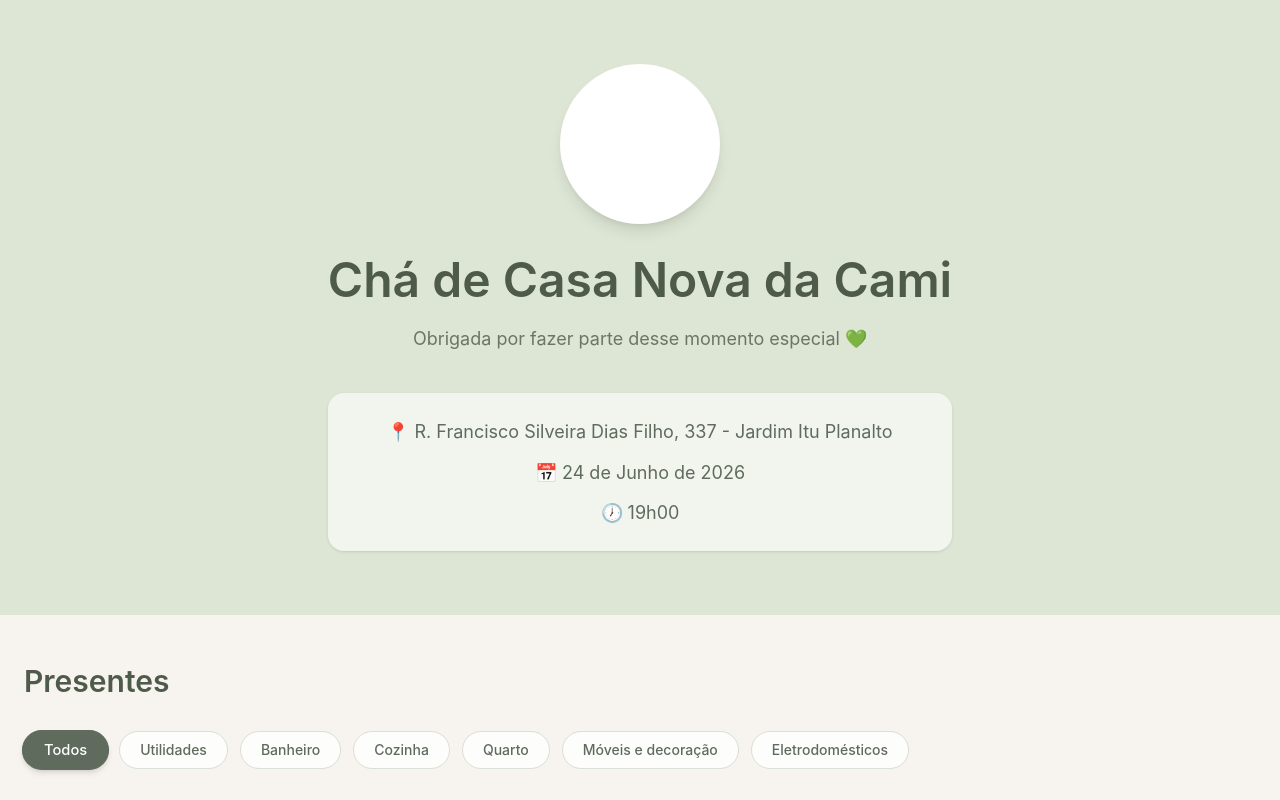
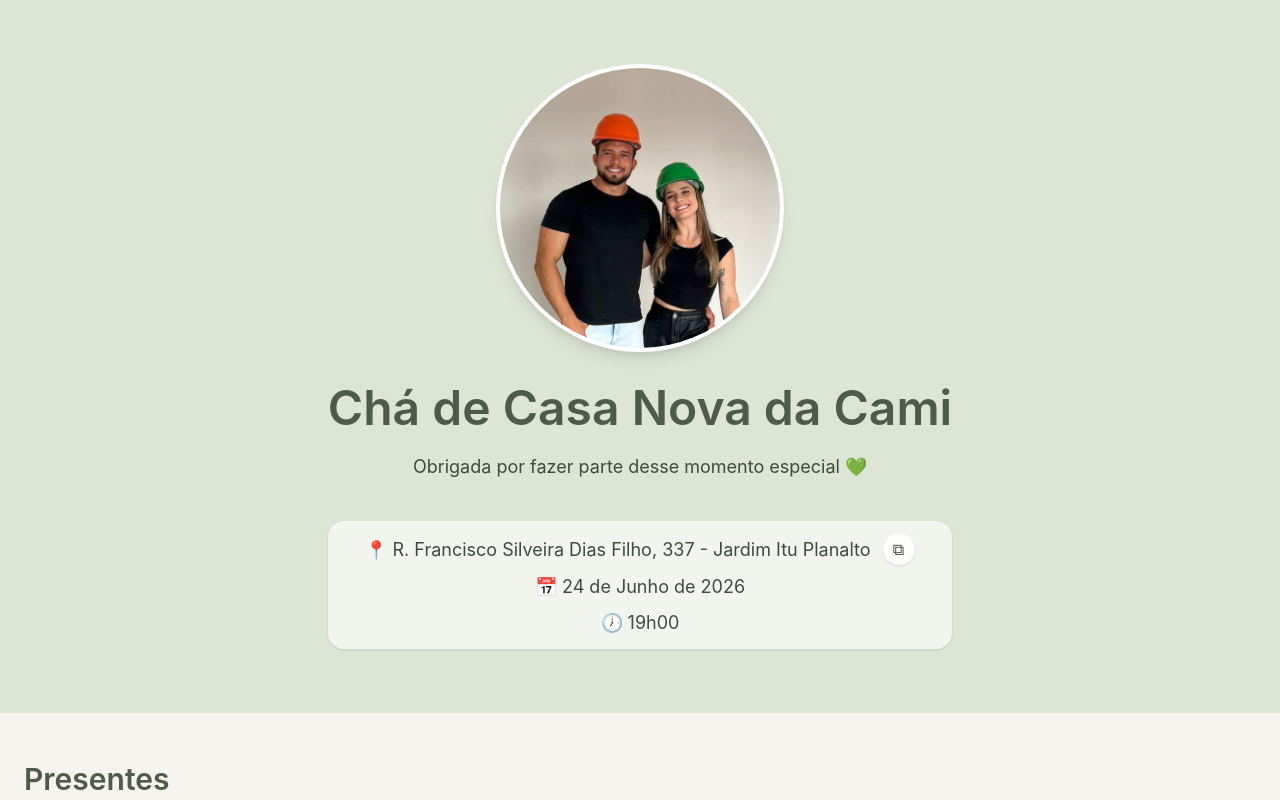
Before and after one commit to cristianfrpt/gift-catalog, a React (Vite) app: page / in a window 1280 px wide. Shown: the top 800 px of the page. Built offline with nearby package versions, Linux system fonts and the light colour scheme.

Commit message:
Add banner image and sort unavailable products

```diff
--- a/src/App.jsx
+++ b/src/App.jsx
@@ -1,6 +1,7 @@
 import { useEffect, useState } from "react"
 import { products } from "./data/products"
 import qrCodeImg from "./assets/images/qrcode-ph.jpg"
+import bannerImg from "./assets/images/banner.jpg"
 
 function App() {
   const [selectedCategory, setSelectedCategory] = useState("Todos")
@@ -15,10 +16,16 @@ function App() {
       : products.filter(
         (product) => product.category === selectedCategory
       )
-  ).sort((a, b) => a.price - b.price)
+  ).sort((a, b) => {
+    if (a.status === "available" && b.status !== "available") return -1
+    if (a.status !== "available" && b.status === "available") return 1
+    return a.price - b.price
+  })
 
+  const address = "R. Francisco Silveira Dias Filho, 337 - Jardim Itu Planalto"
   const pixCode = "teste"
   const [copied, setCopied] = useState(false)
+
   useEffect(() => {
     setCopied(false)
   }, [selectedProduct])
@@ -27,6 +34,10 @@ function App() {
     navigator.clipboard?.writeText(pixCode)
     setCopied(true)
     setTimeout(() => setCopied(false), 2000)
+  }
+
+  function copyAddress() {
+    navigator.clipboard?.writeText(address)
   }
 
   return (
@@ -38,8 +49,12 @@ function App() {
         <div className="text-center max-w-2xl">
 
           {/* Foto */}
-          <div className="w-40 h-40 mx-auto rounded-full bg-white shadow-lg mb-8 overflow-hidden">
-            {/* FOTO AQUI */}
+          <div className="w-72 h-72 mx-auto rounded-full bg-white shadow-lg mb-8 overflow-hidden border-4 border-white">
+            <img
+              src={bannerImg}
+              alt="Banner"
+              className="w-full h-full object-cover"
+            />
           </div>
 
           {/* Título */}
@@ -48,16 +63,35 @@ function App() {
           </h1>
 
           {/* Mensagem */}
-          <p className="mt-5 text-[#6B7567] text-lg leading-relaxed">
+          <p className="mt-5 text-[#3F4A3C] text-lg leading-relaxed">
             Obrigada por fazer parte desse momento especial 💚
           </p>
 
           {/* Informações do evento */}
-          <div className="mt-10 bg-white/60 backdrop-blur-sm rounded-2xl p-6 shadow-sm space-y-3 text-[#5F6B5C] text-lg">
+          <div className="mt-10 bg-white/60 backdrop-blur-sm rounded-2xl py-3 px-5 shadow-sm space-y-2 text-[#3F4A3C] text-lg">
 
-            <p className="leading-relaxed">
-              📍 R. Francisco Silveira Dias Filho, 337 - Jardim Itu Planalto
-            </p>
+            <div className="flex items-center justify-center gap-3">
+              <p className="leading-relaxed">
+                📍 {address}
+              </p>
+
+              <button
+                onClick={copyAddress}
+                className="
+                  w-8 h-8
+                  flex items-center justify-center
+                  rounded-full
+                  bg-white/80
+                  hover:bg-white
+                  shadow-sm
+                  hover:scale-105
+                  transition-all
+                  duration-200
+                "
+              >
+                <span className="text-base">⧉</span>
+              </button>
+            </div>
 
             <p>
               📅 24 de Junho de 2026
```
Also changed, not shown: src/assets/images/banner.jpg (added).
